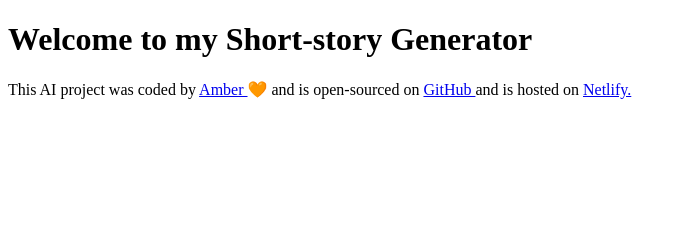
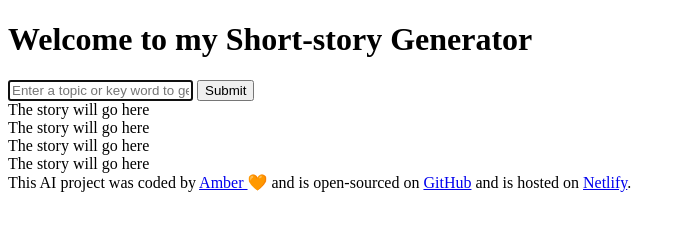
Before and after one commit to ambersteen/short-story-generator, a plain HTML site: page index.html in a window 1280 px wide. Shown: the whole page, without its empty margins (0-687 px from the left). Drawn offline with Linux system fonts and the light colour scheme.

Commit message:
Added basic HTML structure

```diff
--- a/index.html
+++ b/index.html
@@ -4,11 +4,34 @@
     <meta charset="UTF-8">
     <meta name="viewport" content="width=device-width, initial-scale=1.0">
     <link rel="stylesheet" href="src/style.css" />
-    <title>Ai Story Generator</title>
+    <title>AI Story Generator</title>
 </head>
 <body>
+    <header>
     <h1>Welcome to my Short-story Generator</h1>
+    </header>
 
+<main>
+<form>
+    <input type="text" placeholder="Enter a topic or key word to genertate a short story"
+    autofocus
+    required
+    autocomplete="off"
+    />
+    <input type="submit"/>
+</form>
+<div>
+    The story will go here
+    <br />
+    The story will go here
+    <br />
+    The story will go here
+    <br />
+    The story will go here
+
+    <br />
+</div>
+</main>
 
     <footer>
         This AI project was coded by
@@ -16,9 +39,9 @@
         🧡 and is open-sourced on
         <a
         href="https://github.com/ambersteen/short-story-generator"
-        target="_blank"> GitHub </a>
+        target="_blank"> GitHub</a>
         and is hosted on
-        <a href="https://aistory-generator.netlify.app/"> Netlify.</a>
+        <a href="https://aistory-generator.netlify.app/">Netlify</a>.
     </footer>
     <script src="src/index.js"></script>
 </body>
```
